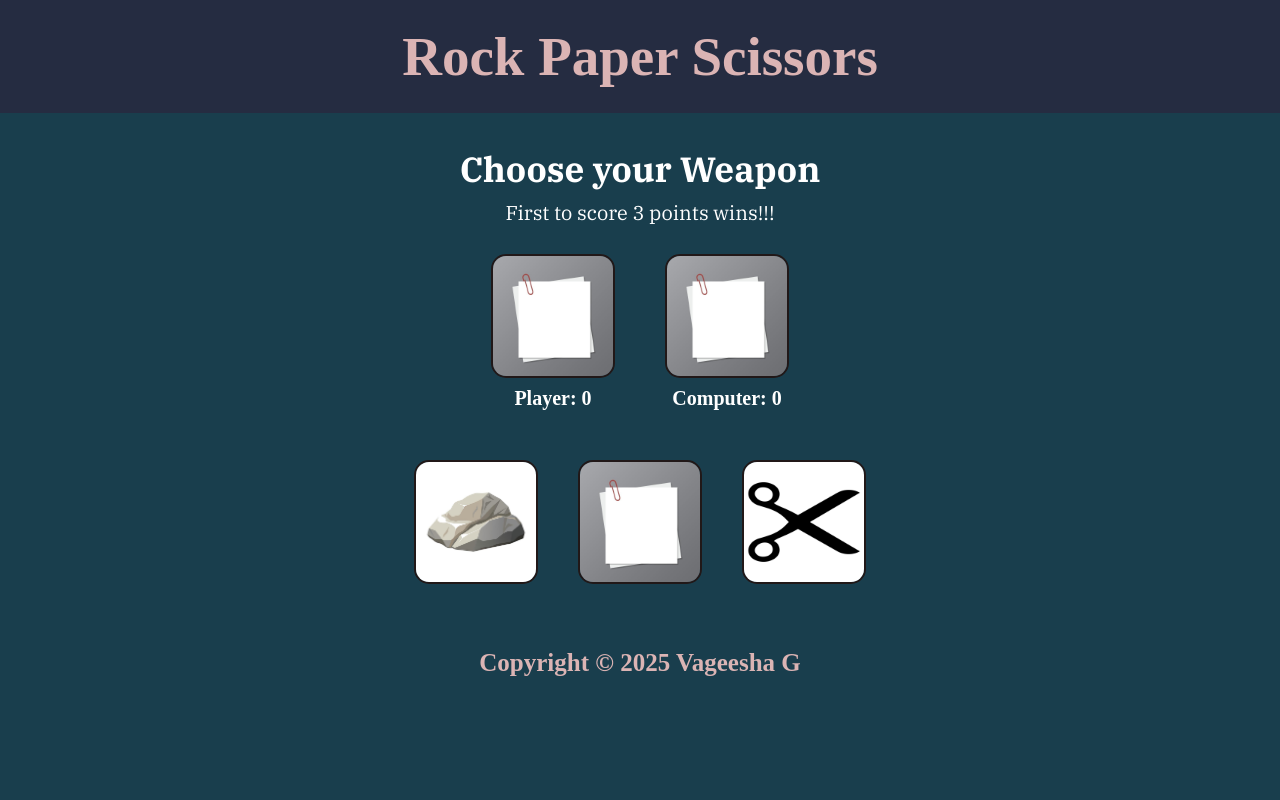
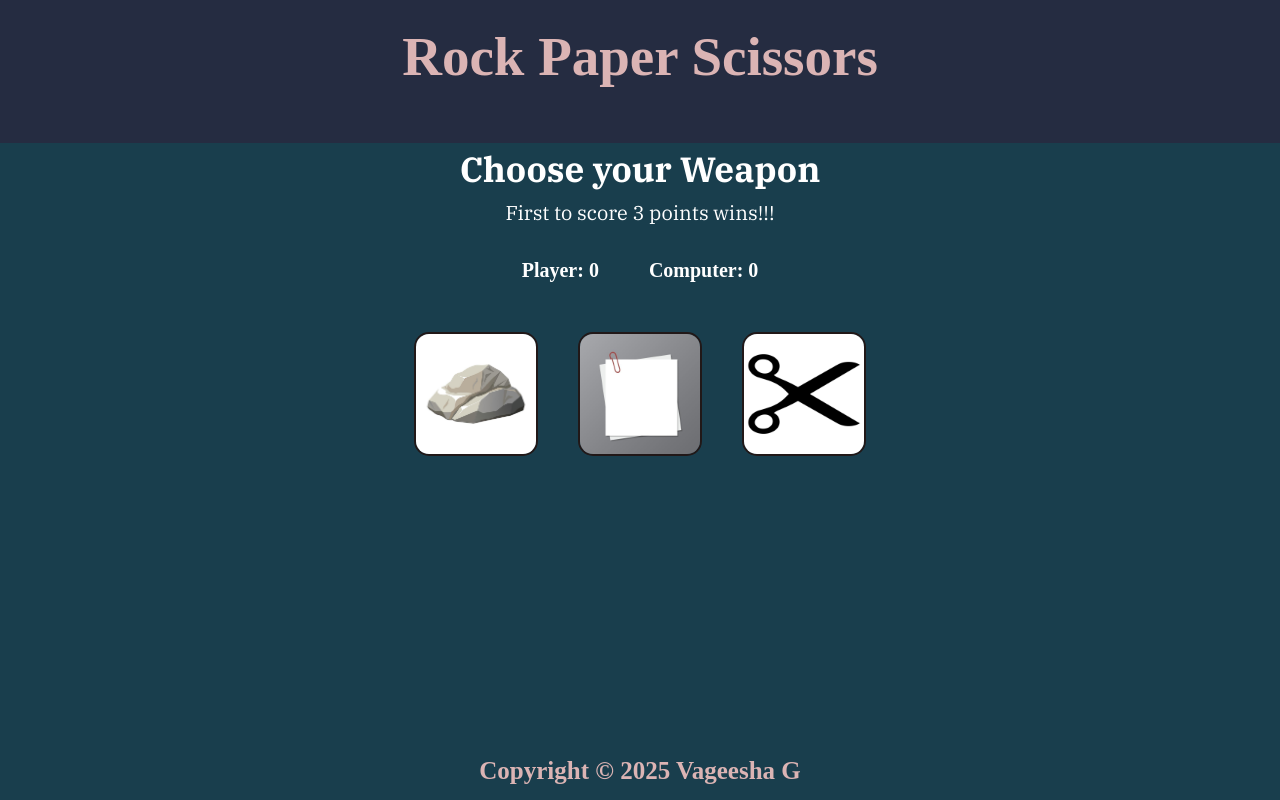
Before and after one commit to VG75/rock-paper-scissors, a plain HTML site: page index.html in a window 1280 px wide. Drawn offline with Linux system fonts and the light colour scheme; a web font is replaced by a local one.

Commit message:
made sure that footer stays at the bottom

```diff
--- a/index.html
+++ b/index.html
@@ -19,12 +19,12 @@
             <h4>First to score 3 points wins!!!</h4>
             <div class="inner-container">
                 <div class="player">
-                    <img src="./public/images/paper.png" alt="">
+
                     <h3>Player: 0</h3>
                 </div>
 
                 <div class="computer">
-                    <img src="./public/images/paper.png" alt="">
+
                     <h3>Computer: 0</h3>
                 </div>
             </div>
--- a/public/style.css
+++ b/public/style.css
@@ -1,5 +1,8 @@
 
 body {
+    display: flex;
+    flex-direction: column;
+    min-height: 100vh;
     margin: 0;
     padding: 0;
     background-color: #193E4D;
@@ -24,6 +27,7 @@ header > h1 {
     display: flex;
     flex-direction: column;
     align-items: center;
+    flex: 1;
 
 }
 
@@ -93,6 +97,7 @@ footer {
     color: rgb(219, 180, 180);
     font-size: 25px;
     font-weight: 600;
+    margin-bottom: 15px;
     margin-top: 40px;
 }
 
```
